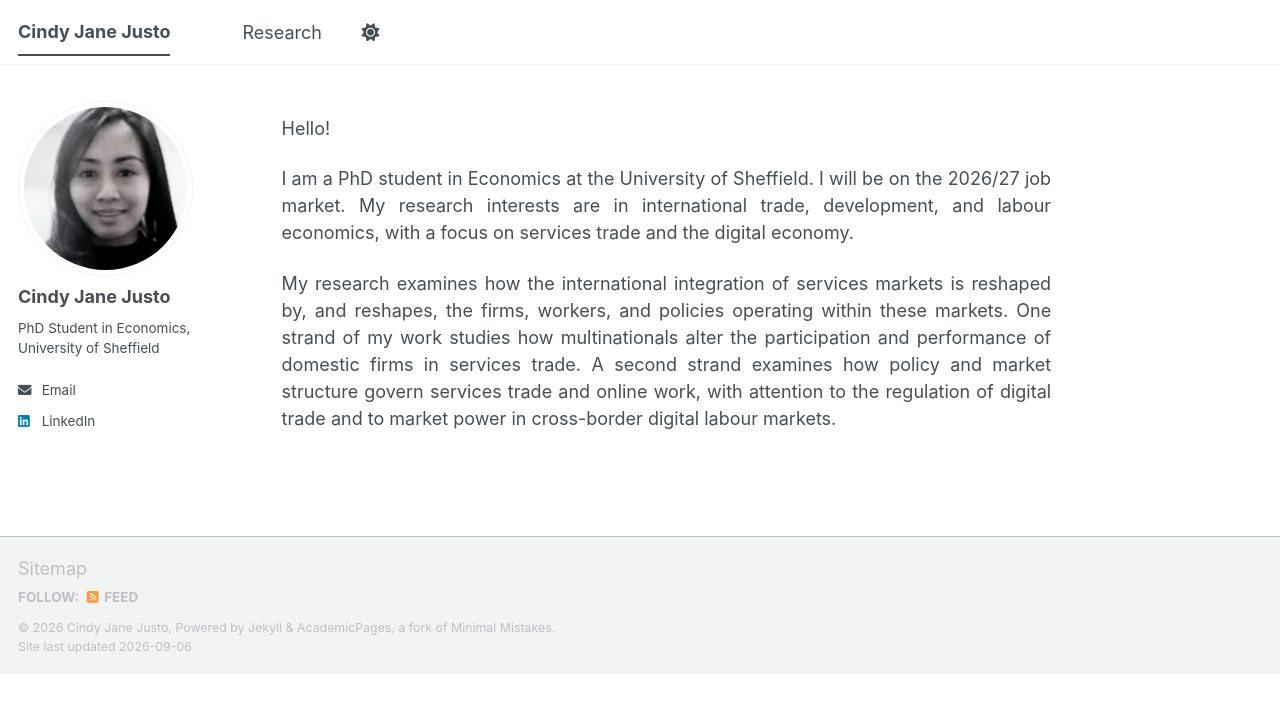
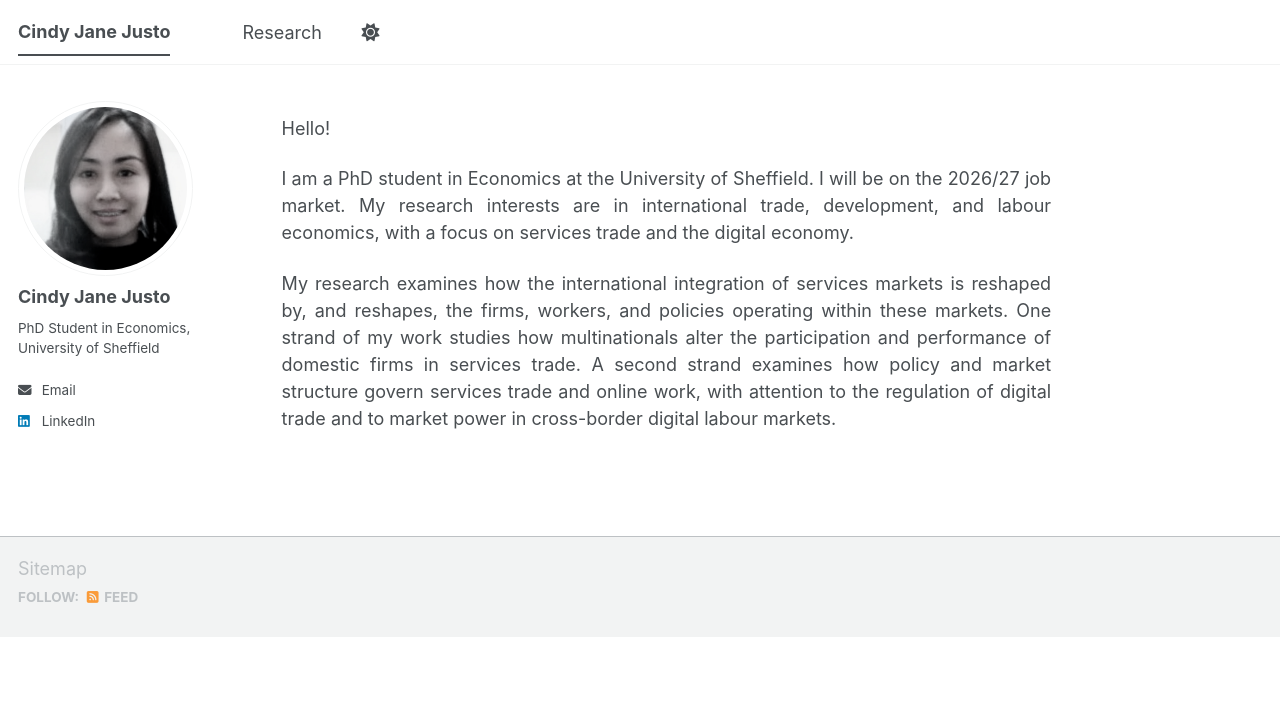
Before and after one commit to cindyjusto/cindyjusto.github.io, a Jekyll site: the page built from _pages/about.md, in a window 1280 px wide. Shown: the top 713 px of the page. Built offline with Jekyll 4.4.1, drawn with Linux system fonts in a browser that asks for light colours; a script bundle is joined from its source files by our own code; library files that are not in the unit come from our copies.

Commit message:
Update footer.html

```diff
--- a/_includes/footer.html
+++ b/_includes/footer.html
@@ -18,8 +18,3 @@
   </ul>
 </div>
 {% endif %}
-
-<div class="page__footer-copyright">
-  &copy; {{ site.time | date: '%Y' }} {{ site.name | default: site.title }}, {{ site.data.ui-text[site.locale].powered_by | default: "Powered by" }} <a href="https://jekyllrb.com" rel="nofollow">Jekyll</a> &amp; <a href="https://github.com/academicpages/academicpages.github.io">AcademicPages</a>, a fork of <a href="https://mademistakes.com/work/minimal-mistakes-jekyll-theme/" rel="nofollow">Minimal Mistakes</a>.<br />
-  Site last updated {{ "now" | date: '%Y-%m-%d' }}
-</div>
```
